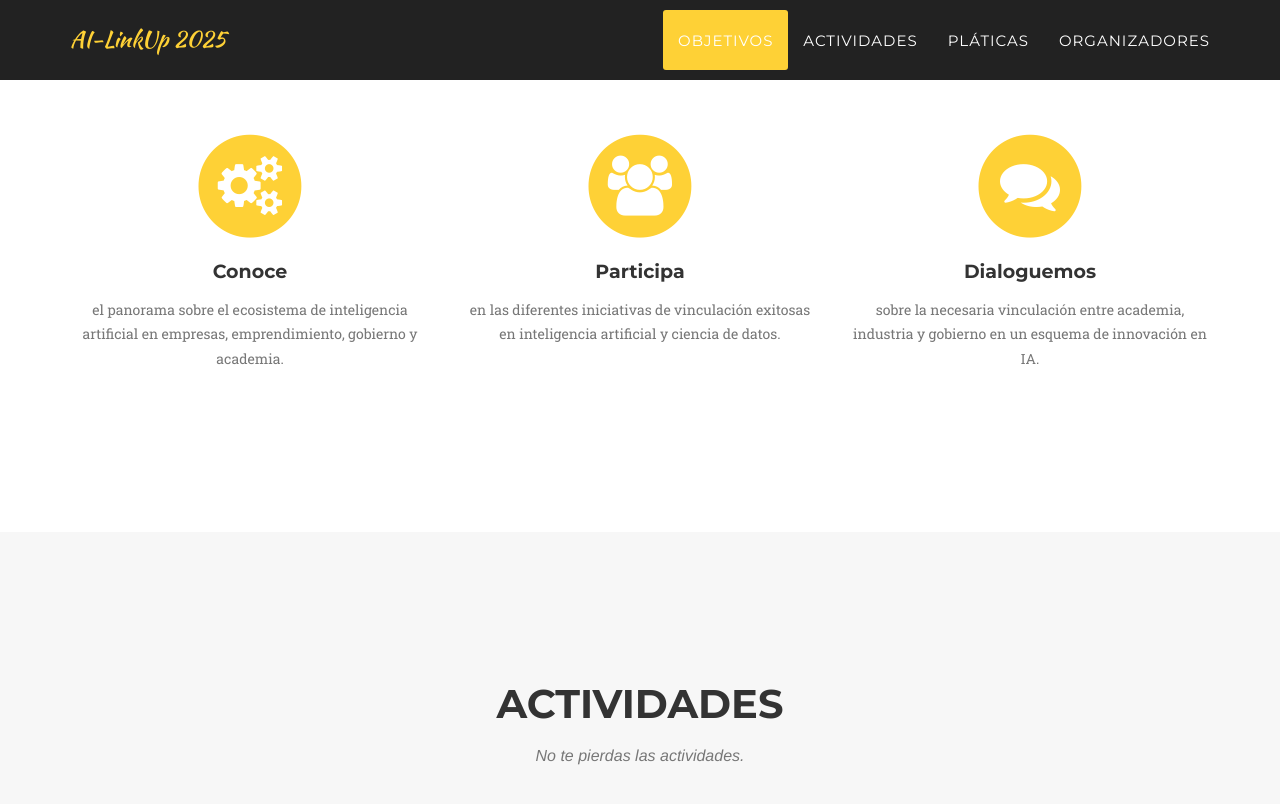
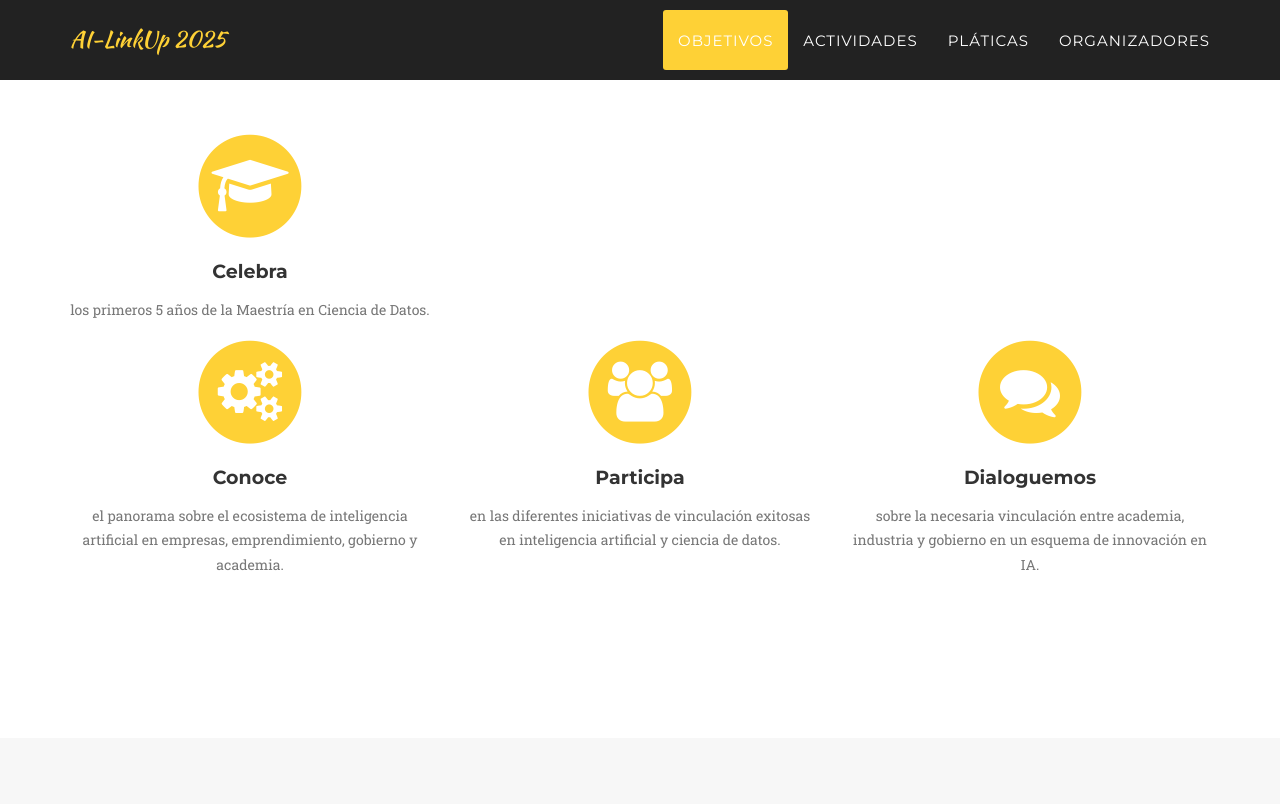
Before and after one commit to AI-LinkUp/ai-linkup.github.io, a Jekyll site: the page built from index.html, in a window 1280 px wide and 900 px high, scrolled down 1144 px, cut to the strip 0-816 px from the top of the window. Shown: the top 804 px of the strip. Built offline with Jekyll 4.4.1, drawn with Linux system fonts in a browser that asks for light colours; some web fonts are replaced.

Commit message:
Agregar celebración de 5 años de la MCD

```diff
--- a/_includes/services.html
+++ b/_includes/services.html
@@ -6,6 +6,16 @@
       <div class="col-lg-12 text-center">
         <h2 class="section-heading">Objetivos</h2>
         <h3 class="section-subheading text-muted"> </h3>
+      </div>
+    </div>
+    <div class="row text-center">
+      <div class="col-md-4">
+        <span class="fa-stack fa-4x">
+          <i class="fa fa-circle fa-stack-2x text-primary"></i>
+          <i class="fa fa-graduation-cap fa-stack-1x fa-inverse"></i>
+        </span>
+        <h4 class="service-heading">Celebra</h4>
+        <p class="text-muted">los primeros 5 años de la Maestría en Ciencia de Datos.</p>
       </div>
     </div>
     <div class="row text-center">
```
